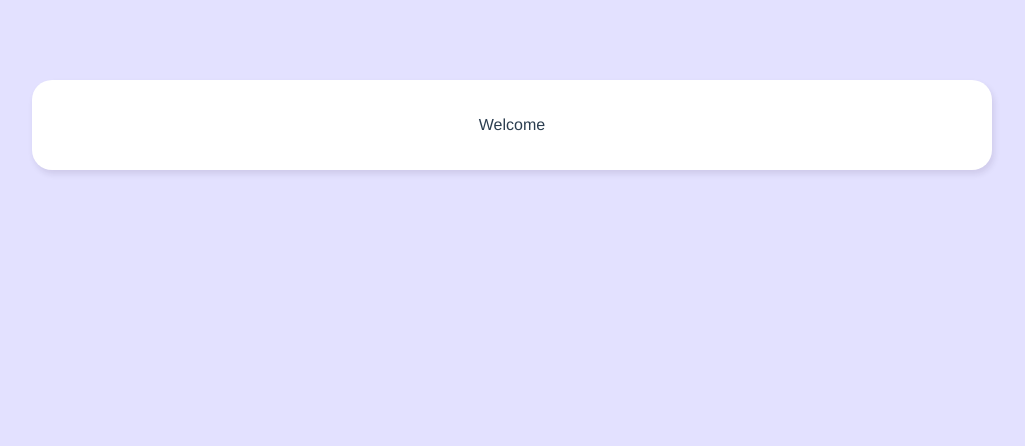
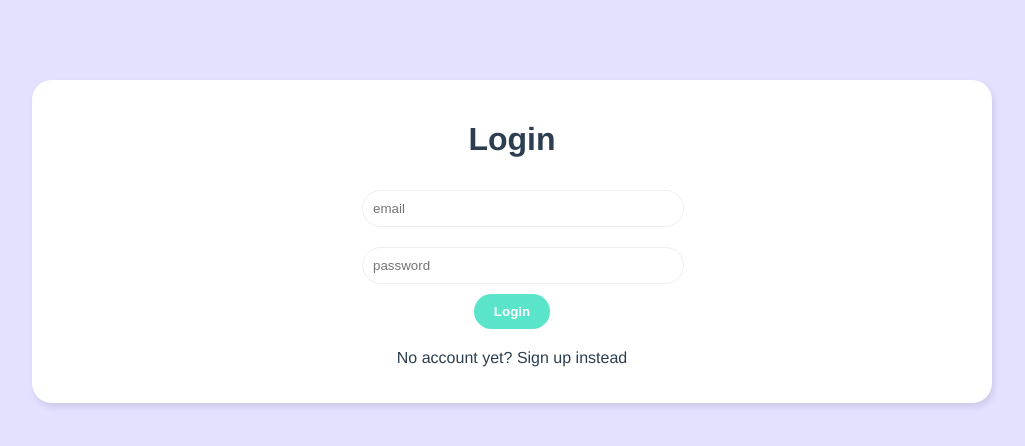
Before and after one commit to Eelsvek/chatroom, a Vue app: page / in a window 1280 px wide. Shown: the top 446 px of the page, without its empty margins (128-1153 px from the left). Built offline with nearby package versions, Linux system fonts and the light colour scheme.

Commit message:
add LoginForm

```diff
--- /dev/null
+++ b/src/components/LoginForm.vue
@@ -0,0 +1,30 @@
+<template>
+  <form @submit.prevent="handleSubmit">
+    <input type="email" required placeholder="email" v-model="email" />
+    <input type="password" required placeholder="password" v-model="password" />
+    <button type="submit">Login</button>
+  </form>
+</template>
+
+<script>
+import { ref } from 'vue'
+
+export default {
+  setup() {
+    const email = ref('')
+    const password = ref('')
+
+    const handleSubmit = () => {
+      console.log('form', email.value, password.value)
+    }
+
+    return {
+      handleSubmit,
+      email,
+      password,
+    }
+  },
+}
+</script>
+
+<style></style>
--- a/src/views/Welcome.vue
+++ b/src/views/Welcome.vue
@@ -1,16 +1,66 @@
 <template>
   <div class="welcome container">
-    <p>Welcome</p>
+    <div v-if="showLoginForm">
+      <h1>Login</h1>
+      <LoginForm />
+      <p>
+        No account yet?
+        <span @click="showLoginForm = false">Sign up</span> instead
+      </p>
+    </div>
+    <div v-else>
+      <h1>Sign up</h1>
+      <SignupForm />
+      <p>
+        Already registered
+        <span @click="showLoginForm = true">Login</span> instead
+      </p>
+    </div>
   </div>
 </template>
 
 <script>
-export default {}
+import { ref } from 'vue'
+
+import SignupForm from '@/components/SignupForm'
+import LoginForm from '@/components/LoginForm'
+export default {
+  components: {
+    SignupForm,
+    LoginForm,
+  },
+
+  setup() {
+    const showLoginForm = ref(true)
+
+    return {
+      showLoginForm,
+    }
+  },
+}
 </script>
 
 <style>
 .welcome {
+  text-align: center;
   padding: 20px 0;
-  text-align: center;
+}
+/* form styles */
+.welcome form {
+  width: 300px;
+  margin: 20px auto;
+}
+.welcome label {
+  display: block;
+  margin: 20px 0 10px;
+}
+.welcome input {
+  width: 100%;
+  padding: 10px;
+  border-radius: 20px;
+  border: 1px solid #eee;
+  outline: none;
+  color: #999;
+  margin: 10px auto;
 }
 </style>
```
